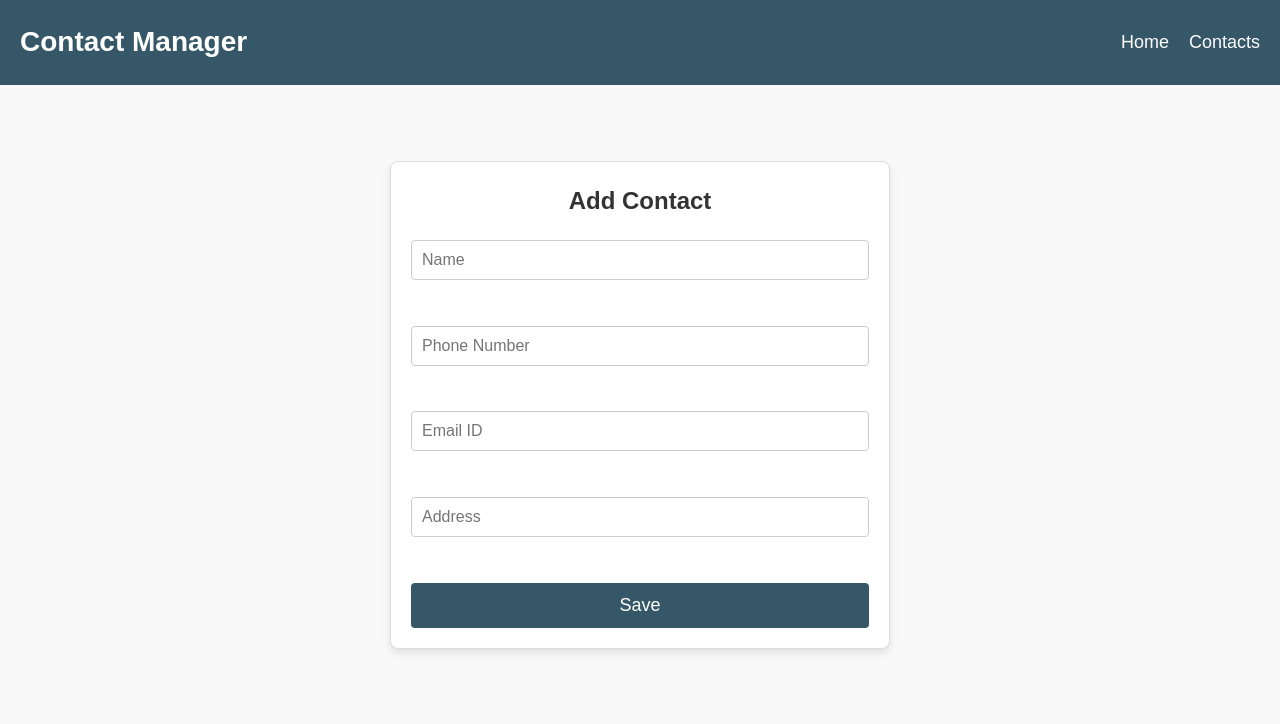
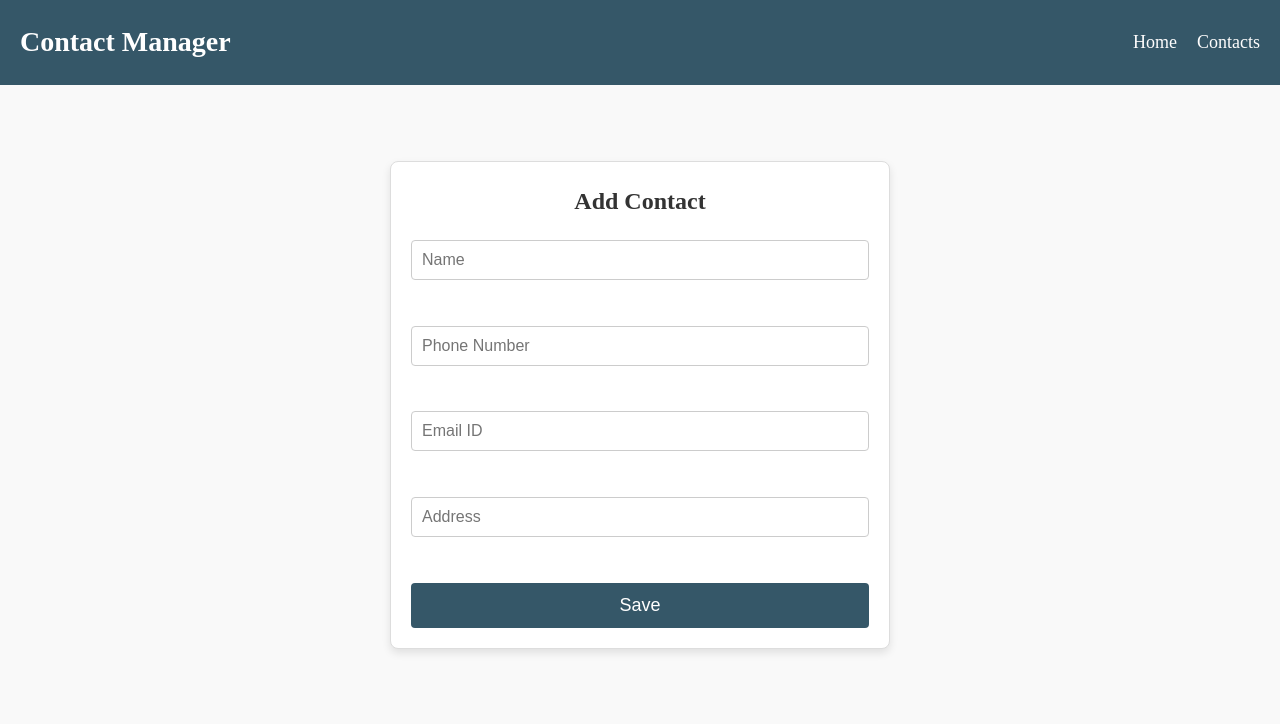
Before and after one commit to Avneetkaur12/Contact-Manager, a PHP site: page / in a window 1280 px wide. Shown: the top 724 px of the page. Run offline with PHP 8.4, Linux system fonts and the light colour scheme; data that the repository does not hold is empty.

Commit message:
Update styles.css

```diff
--- a/public/styles.css
+++ b/public/styles.css
@@ -58,11 +58,11 @@ header ul li:hover {
 }
 
 body {
-    font-family: 'Arial', sans-serif;
     line-height: 1.6;
     background-color: #f9f9f9;
 }
 
+/*Designing of Form*/
 #contact-form {
     background-color: #fff;
     border: 1px solid #ddd;
@@ -160,6 +160,7 @@ button[type="submit"]:hover {
     color: #333;
 }
 
+/*Designing of Table displaying all contacts*/
 table {
     width: 100%;
     border-collapse: collapse;
```
